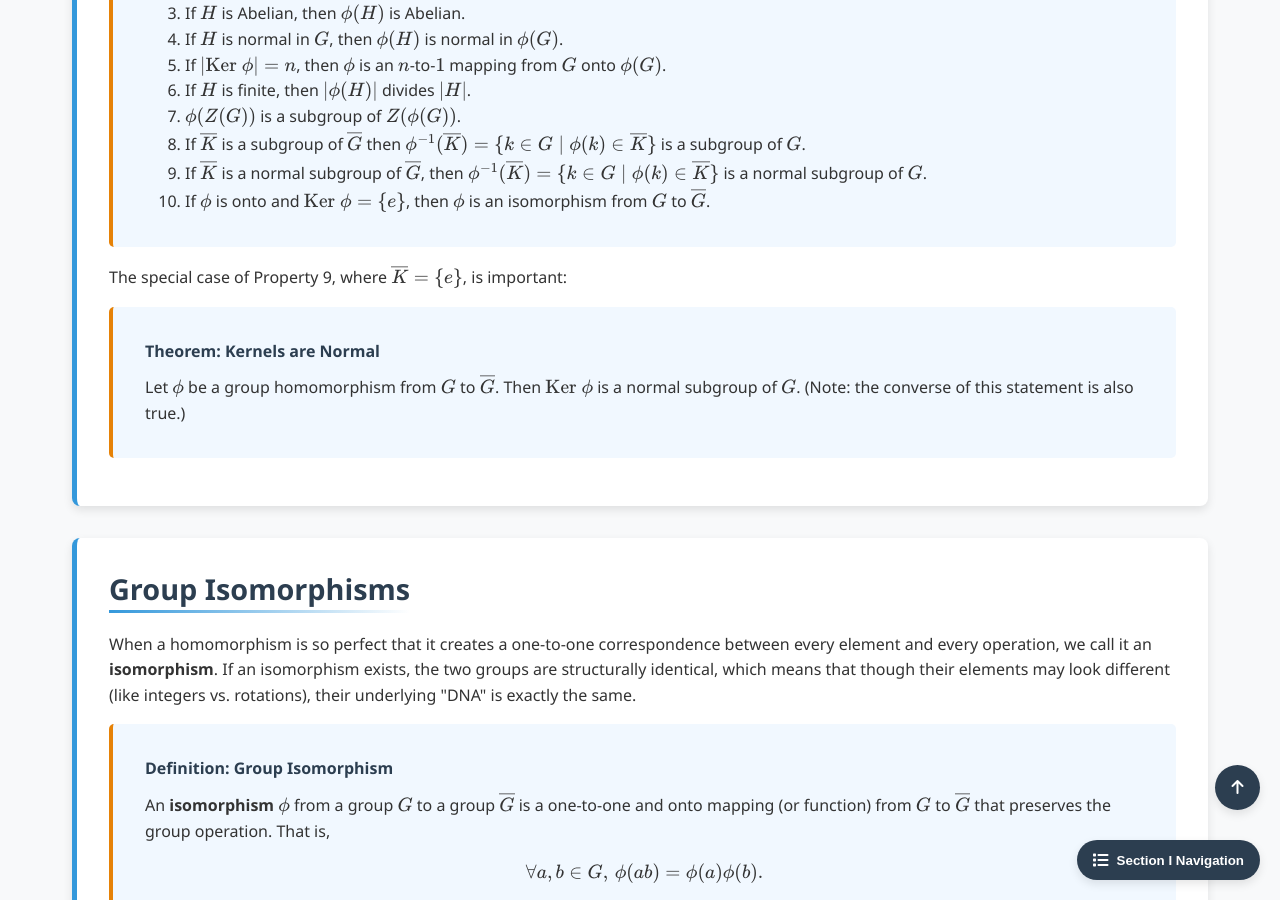
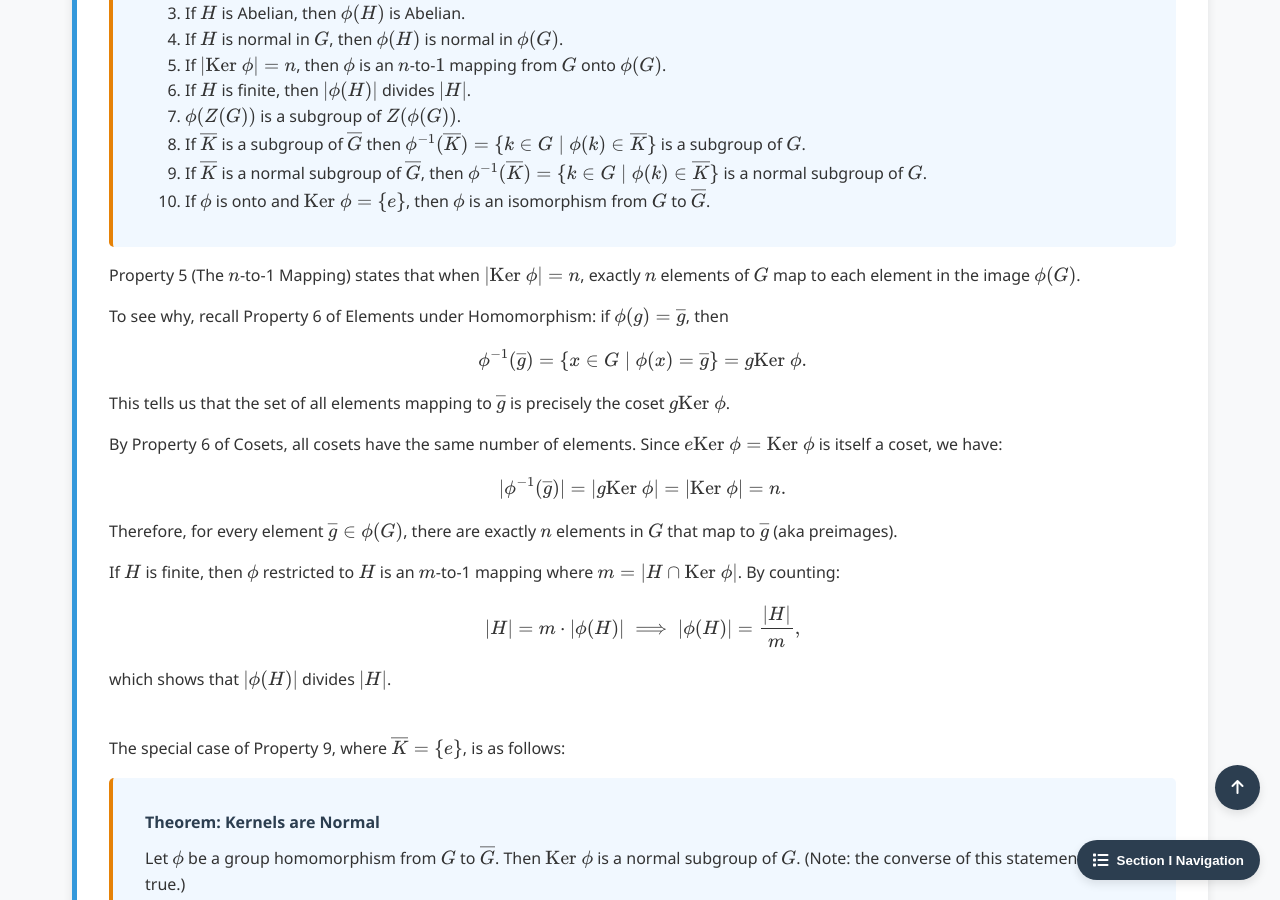
Before and after one commit to Yusukey01/yusukey01.github.io, a Jekyll site: the page built from Mathematics/Linear_algebra/group_isomorphism.html, in a window 1280 px wide and 900 px high, scrolled down 10680 px. Built offline with Jekyll 4.4.1, drawn with Linux system fonts in a browser that asks for light colours.

Commit message:
added explanations

```diff
--- a/Mathematics/Linear_algebra/group_isomorphism.html
+++ b/Mathematics/Linear_algebra/group_isomorphism.html
@@ -627,7 +627,39 @@ uses_python: false
                 </div>
 
                 <p>
-                    The special case of Property 9, where \(\overline{K} = \{e\}\), is important:
+                    Property 5 (The \(n\)-to-1 Mapping) states that when \(|\text{Ker }\phi| = n\), exactly \(n\) elements of \(G\)
+                    map to each element in the image \(\phi(G)\).
+                </p>
+
+                <p>
+                    To see why, recall Property 6 of Elements under Homomorphism: if \(\phi(g) = \overline{g}\), then
+                    \[
+                    \phi^{-1}(\overline{g}) = \{x \in G \mid \phi(x) = \overline{g}\} = g \text{Ker } \phi.
+                    \]
+                    This tells us that the set of all elements mapping to \(\overline{g}\) is precisely the coset \(g \text{Ker } \phi\).
+                </p>
+
+                <p>
+                    By Property 6 of Cosets, all cosets have the same number of elements.
+                    Since \(e \text{Ker } \phi = \text{Ker } \phi\) is itself a coset, we have:
+                    \[
+                    |\phi^{-1}(\overline{g})| = |g \text{Ker } \phi| = |\text{Ker } \phi| = n.
+                    \]
+                    Therefore, for every element \(\overline{g} \in \phi(G)\), there are exactly \(n\) elements in \(G\)
+                    that map to \(\overline{g}\) (aka preimages).
+                </p>
+
+                <p>
+                    If \(H\) is finite, then \(\phi\) restricted to \(H\) is an \(m\)-to-1 mapping where \(m = |H \cap \text{Ker }\phi|\).
+                    By counting:
+                    \[
+                    |H| = m \cdot |\phi(H)| \implies |\phi(H)| = \frac{|H|}{m},
+                    \]
+                    which shows that \(|\phi(H)|\) divides \(|H|\).
+                </p><br>
+
+                <p>
+                    The special case of Property 9, where \(\overline{K} = \{e\}\), is as follows:
                 </p>
 
                 <div class="theorem">
```
